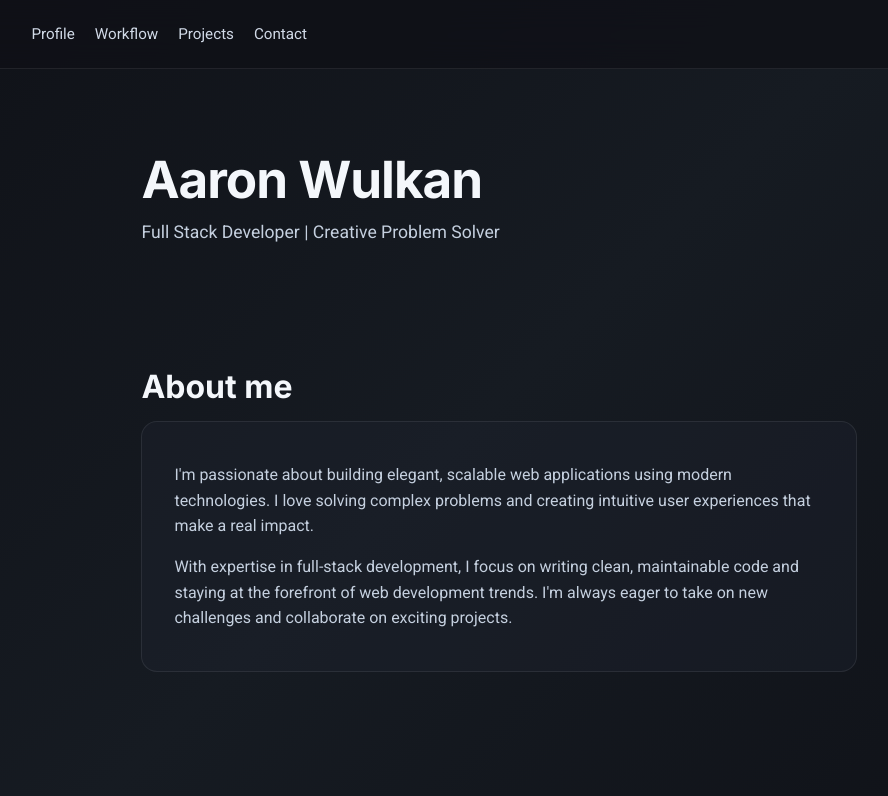
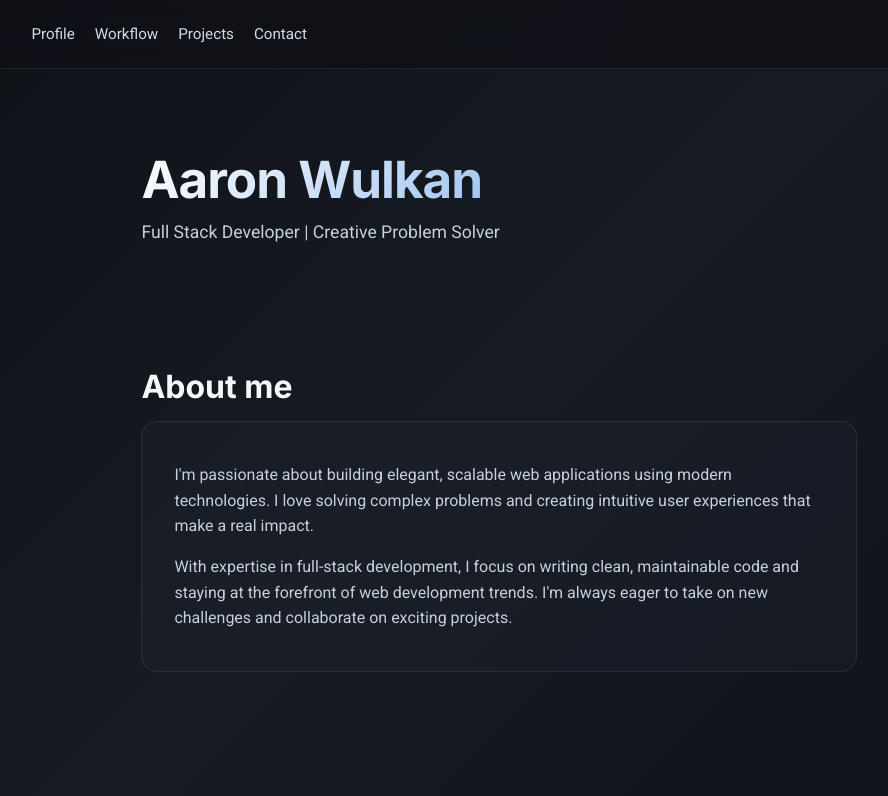
Before and after one commit to im24a-wulkana/Portfolio, a Next.js app: page / in a window 1280 px wide. Shown: the top 796 px of the page, without its empty margins (141-1029 px from the left). Built offline with nearby package versions, Linux system fonts and the light colour scheme.

Commit message:
Add gradient effect to h1 title

```diff
--- a/app/globals.css
+++ b/app/globals.css
@@ -26,6 +26,10 @@
 h1 {
   font-size: clamp(2rem, 4vw, 3.2rem);
   letter-spacing: -0.02em;
+  background: linear-gradient(135deg, #ffffff 0%, #4A90E2 100%);
+  -webkit-background-clip: text;
+  -webkit-text-fill-color: transparent;
+  background-clip: text;
 }
 
 h2 {
```
